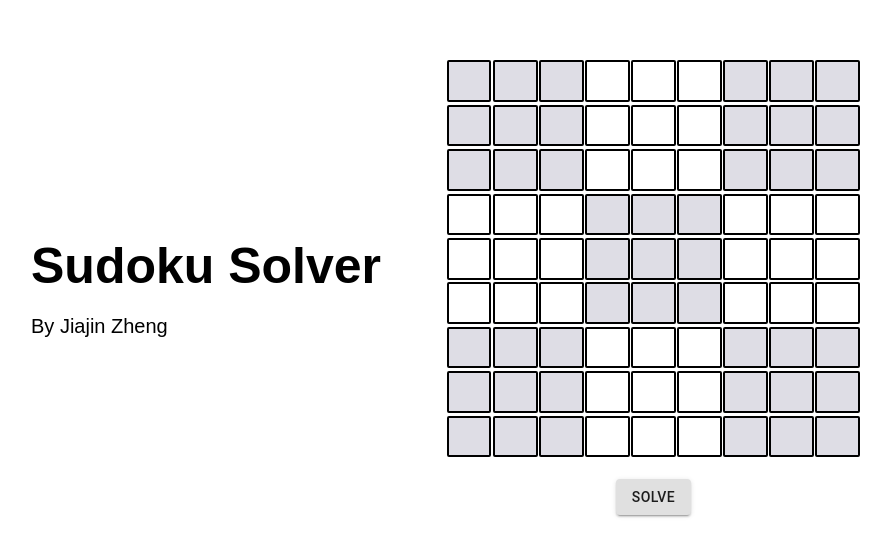
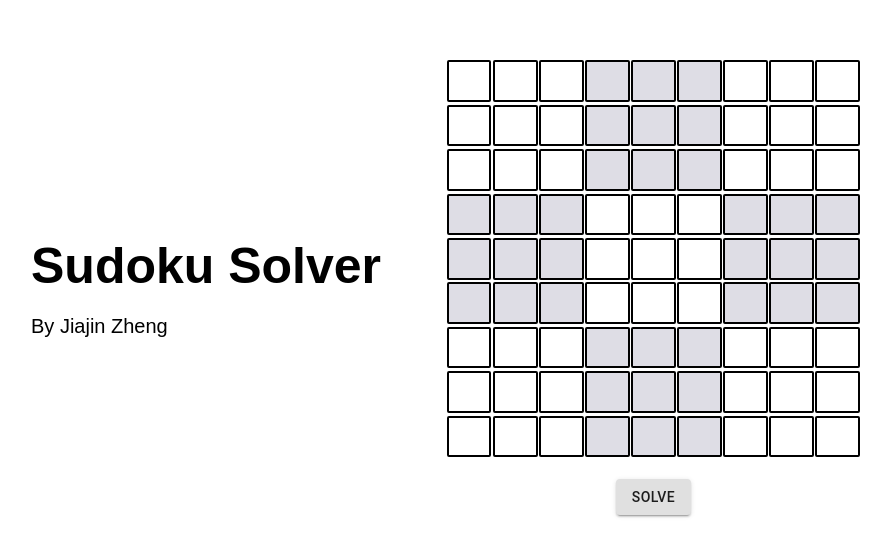
Before and after one commit to jackytsheng/gadget, a React (Create React App) app: page /sudokusolver in a window 1280 px wide. Shown: the part 113-670 px from the top of the page, without its empty margins (194-1085 px from the left). Built offline with nearby package versions, Linux system fonts and the light colour scheme.

Commit message:
change tile color

```diff
--- a/package.json
+++ b/package.json
@@ -21,6 +21,7 @@
   },
   "homepage": ".",
   "scripts": {
+    "predeploy": "yarn run build",
     "start": "react-scripts start",
     "build": "react-scripts build",
     "deploy": "gh-pages -d build",
--- a/src/components/SudokuSolver/components/Grid/Grid.jsx
+++ b/src/components/SudokuSolver/components/Grid/Grid.jsx
@@ -14,7 +14,7 @@ const Input = styled.input`
   background-color: ${props => props.bg};
 `
 const errorColor = "#db6f93";
-
+const greyTile = "#dedde5";
 Input.defaultProps = {
   bg: "white",
   borderColor: "black",
@@ -49,14 +49,12 @@ gridGenerator(){
               onChange={(e) => {
                 this.props.handleChange(e, y, x);
               }}
-              borderColor={
-                this.state.error ? errorColor : null
-              }
+              borderColor={this.state.error ? errorColor : null}
               bg={
                 (Math.floor(x / 3) % 2 === 0 && Math.floor(y / 3) % 2 === 0) ||
                 (Math.floor(x / 3) % 2 === 1 && Math.floor(y / 3) % 2 === 1)
-                  ? "#dedde5"
-                  : null
+                  ? null
+                  : greyTile
               }
               key={`Grid_ID_(${y},${x})`}
               required
```
